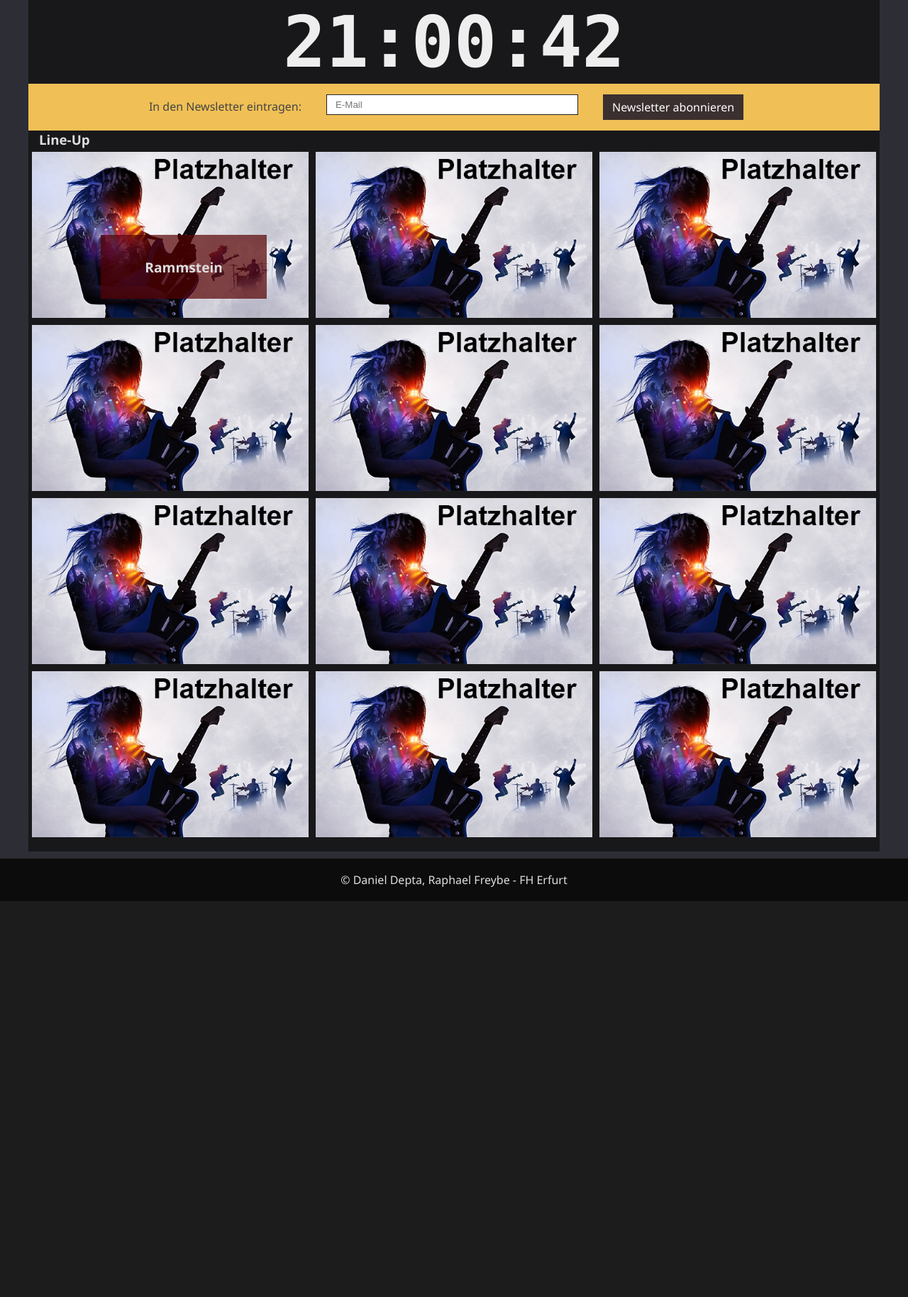
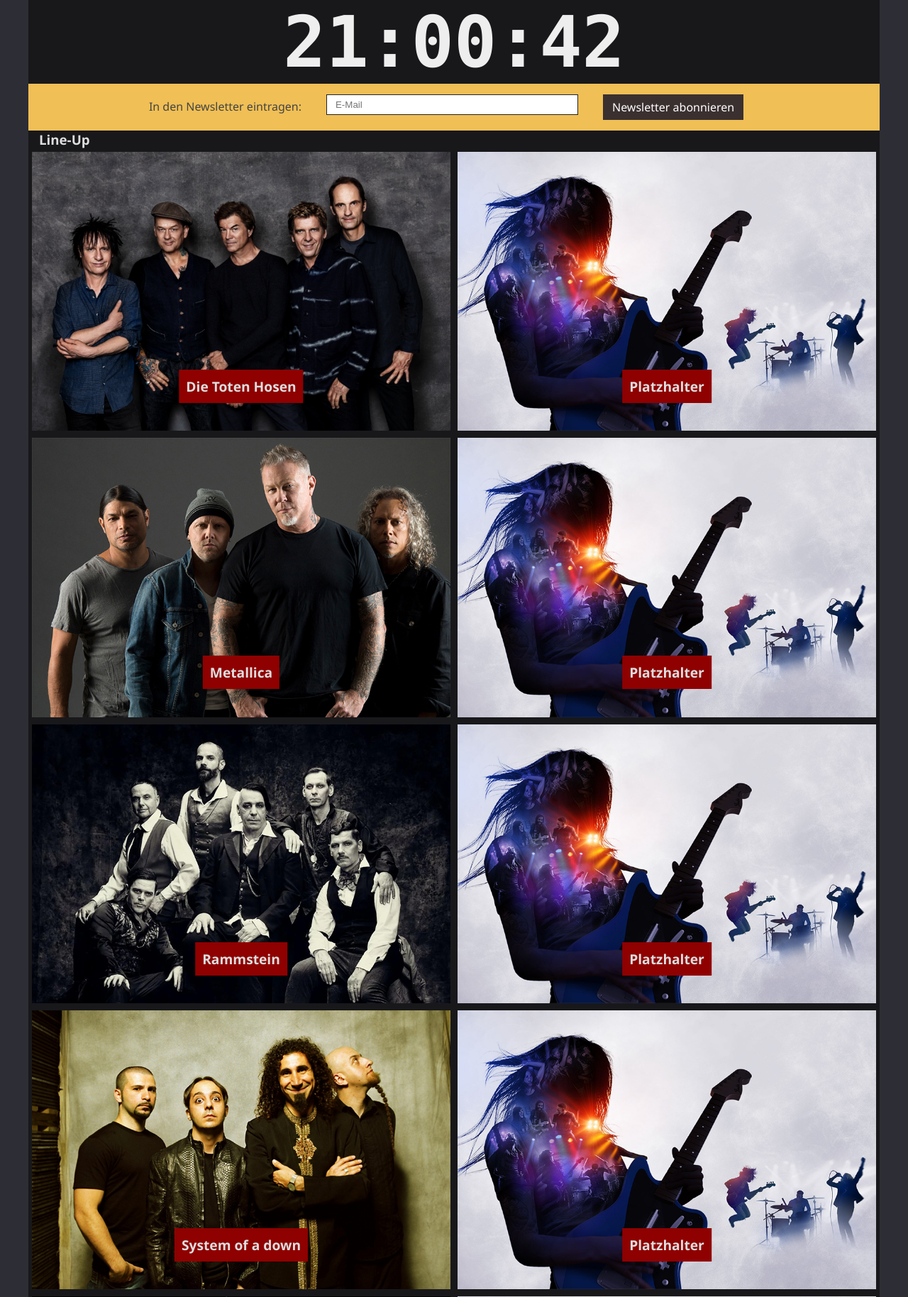
Before and after one commit to fh-erfurt/bord-festival-website, a PHP site: page / in a window 1280 px wide. Shown: the part 413-2241 px from the top of the page at 71% size. Before the commit the page ends 1683 px from the top, so only its background shows below. Run offline with PHP 8.4, Linux system fonts and the light colour scheme; some libraries are stand-ins or nearby versions.

Commit message:
changed lineup-design added bands to lineup

```diff
--- a/assets/css/layout.css
+++ b/assets/css/layout.css
@@ -300,18 +300,17 @@ main {}
 }
 
 .band-title {
-    background: rgba(88, 0, 0, 0.7);
+    background: rgb(143, 0, 0);
     position: absolute;
     text-align: center;
-    padding-left: 1em;
-    padding-right: 1em;
-    padding-top: 2rem;
-    width: 50%;
-    height: 25%;
-    top: 50%;
-	left: 25%;
+    padding: 10px;
+    bottom: 10%;
+    left: 50%;
 	font-weight: bold;
 	font-size: 1.2rem;
+    -webkit-transform: translateX(-50%);
+    transform: translateX(-50%);
+    cursor: default;
 }
 
 .lineup-col:hover .content-details {
--- a/views/pages/index.php
+++ b/views/pages/index.php
@@ -43,91 +43,82 @@
         </div>
     </div>
     <div class="row">
-        <div class="col-lg-3 col-md-4 col-sm-6 lineup-col clear-fix">
+        <div class="col-lg-4 col-md-6 col-sm-12 lineup-col clear-fix">
+            <img class="lineup-image" src="assets/img/dth.jpg" />
+            <div class="band-title">
+                Die Toten Hosen
+            </div>
+        </div>
+        <div class="col-lg-4 col-md-6 col-sm-12 lineup-col clear-fix">
             <img class="lineup-image" src="assets/img/festival_band.png" />
+            <div class="band-title">
+                Platzhalter
+            </div>
+        </div>
+        <div class="col-lg-4 col-md-6 col-sm-12 lineup-col clear-fix">
+            <img class="lineup-image" src="assets/img/metallica.jpg" />
+            <div class="band-title">
+                Metallica
+            </div>
+        </div>
+    </div>
+    <div class="row">
+        <div class="col-lg-4 col-md-6 col-sm-12 lineup-col clear-fix">
+            <img class="lineup-image" src="assets/img/festival_band.png" />
+            <div class="band-title">
+                Platzhalter
+            </div>
+        </div>
+        <div class="col-lg-4 col-md-6 col-sm-12 lineup-col clear-fix">
+            <img class="lineup-image" src="assets/img/rammstein.jpg" />
             <div class="band-title">
                 Rammstein
             </div>
         </div>
-        <div class="col-lg-3 col-md-4 col-sm-6 lineup-col clear-fix">
+        <div class="col-lg-4 col-md-6 col-sm-12 lineup-col clear-fix">
             <img class="lineup-image" src="assets/img/festival_band.png" />
-            <div class="content-details fadeIn-bottom">
-                <h3 class="content-title">Band</h3>
-                <p class="content-text">Beschreibung</p>
-            </div>
-        </div>
-        <div class="col-lg-3 col-md-4 col-sm-6 lineup-col clear-fix">
-            <img class="lineup-image" src="assets/img/festival_band.png" />
-            <div class="content-details fadeIn-bottom">
-                <h3 class="content-title">Band</h3>
-                <p class="content-text">Beschreibung</p>
-            </div>
-        </div>
-        <div class="col-lg-3 col-md-4 col-sm-6 lineup-col clear-fix">
-            <img class="lineup-image" src="assets/img/festival_band.png" />
-            <div class="content-details fadeIn-bottom">
-                <h3 class="content-title">Band</h3>
-                <p class="content-text">Beschreibung</p>
+            <div class="band-title">
+                Platzhalter
             </div>
         </div>
     </div>
     <div class="row">
-        <div class="col-lg-3 col-md-4 col-sm-6 lineup-col clear-fix">
-            <img class="lineup-image" src="assets/img/festival_band.png" />
-            <div class="content-details fadeIn-bottom">
-                <h3 class="content-title">Band</h3>
-                <p class="content-text">Beschreibung</p>
+        <div class="col-lg-4 col-md-6 col-sm-12 lineup-col clear-fix">
+            <img class="lineup-image" src="assets/img/system_of_a_down.jpg" />
+            <div class="band-title">
+                System of a down
             </div>
         </div>
-        <div class="col-lg-3 col-md-4 col-sm-6 lineup-col clear-fix">
+        <div class="col-lg-4 col-md-6 col-sm-12 lineup-col clear-fix">
             <img class="lineup-image" src="assets/img/festival_band.png" />
-            <div class="content-details fadeIn-bottom">
-                <h3 class="content-title">Band</h3>
-                <p class="content-text">Beschreibung</p>
+            <div class="band-title">
+                Platzhalter
             </div>
         </div>
-        <div class="col-lg-3 col-md-4 col-sm-6 lineup-col clear-fix">
-            <img class="lineup-image" src="assets/img/festival_band.png" />
-            <div class="content-details fadeIn-bottom">
-                <h3 class="content-title">Band</h3>
-                <p class="content-text">Beschreibung</p>
-            </div>
-        </div>
-        <div class="col-lg-3 col-md-4 col-sm-6 lineup-col clear-fix">
-            <img class="lineup-image" src="assets/img/festival_band.png" />
-            <div class="content-details fadeIn-bottom">
-                <h3 class="content-title">Band</h3>
-                <p class="content-text">Beschreibung</p>
+        <div class="col-lg-4 col-md-6 col-sm-12 lineup-col clear-fix">
+            <img class="lineup-image" src="assets/img/slipknot.jpg" />
+            <div class="band-title">
+                Slipknot
             </div>
         </div>
     </div>
     <div class="row">
-        <div class="col-lg-3 col-md-4 col-sm-6 lineup-col clear-fix">
+        <div class="col-lg-4 col-md-6 col-sm-12 lineup-col clear-fix">
             <img class="lineup-image" src="assets/img/festival_band.png" />
-            <div class="content-details fadeIn-bottom">
-                <h3 class="content-title">Band</h3>
-                <p class="content-text">Beschreibung</p>
+            <div class="band-title">
+                Platzhalter
             </div>
         </div>
-        <div class="col-lg-3 col-md-4 col-sm-6 lineup-col clear-fix">
-            <img class="lineup-image" src="assets/img/festival_band.png" />
-            <div class="content-details fadeIn-bottom">
-                <h3 class="content-title">Band</h3>
-                <p class="content-text">Beschreibung</p>
+        <div class="col-lg-4 col-md-6 col-sm-12 lineup-col clear-fix">
+            <img class="lineup-image" src="assets/img/disturbed.jpg" />
+            <div class="band-title">
+                Disturbed
             </div>
         </div>
-        <div class="col-lg-3 col-md-4 col-sm-6 lineup-col clear-fix">
+        <div class="col-lg-4 col-md-6 col-sm-12 lineup-col clear-fix">
             <img class="lineup-image" src="assets/img/festival_band.png" />
-            <div class="content-details fadeIn-bottom">
-                <h3 class="content-title">Band</h3>
-                <p class="content-text">Beschreibung</p>
-            </div>
-        </div>
-        <div class="col-lg-3 col-md-4 col-sm-6 lineup-col clear-fix">
-            <img class="lineup-image" src="assets/img/festival_band.png" />
-            <div class="content-details fadeIn-bottom">
-                <h3 class="content-title">Band</h3>
-                <p class="content-text">Beschreibung</p>
+            <div class="band-title">
+                Platzhalter
             </div>
         </div>
     </div>
```
Also changed, not shown: assets/img/disturbed.jpg (added), assets/img/dth.jpg (added), assets/img/festival_band.png, assets/img/metallica.jpg (added), assets/img/rammstein.jpg (added), assets/img/slipknot.jpg (added), assets/img/system_of_a_down.jpg (added).
